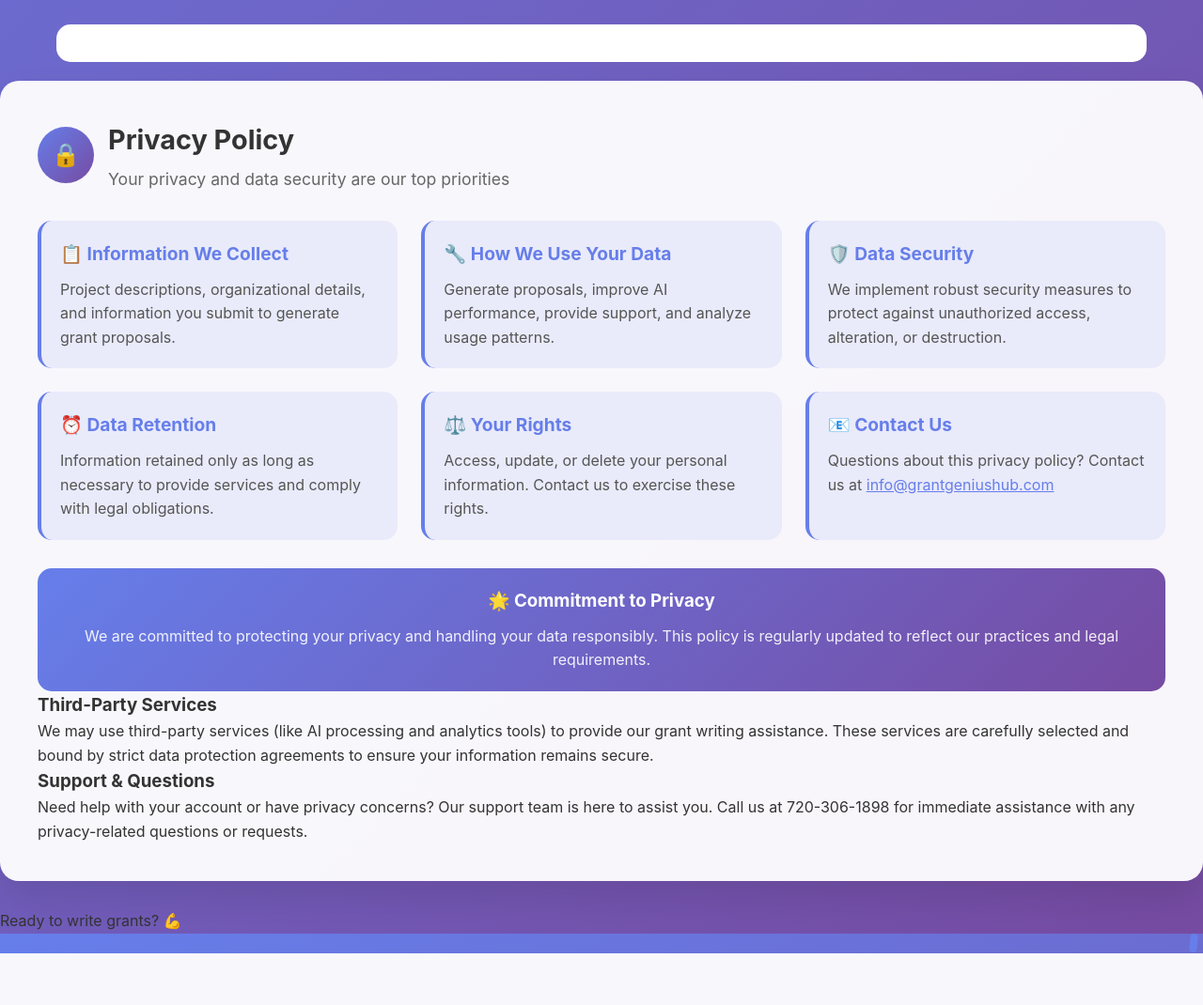
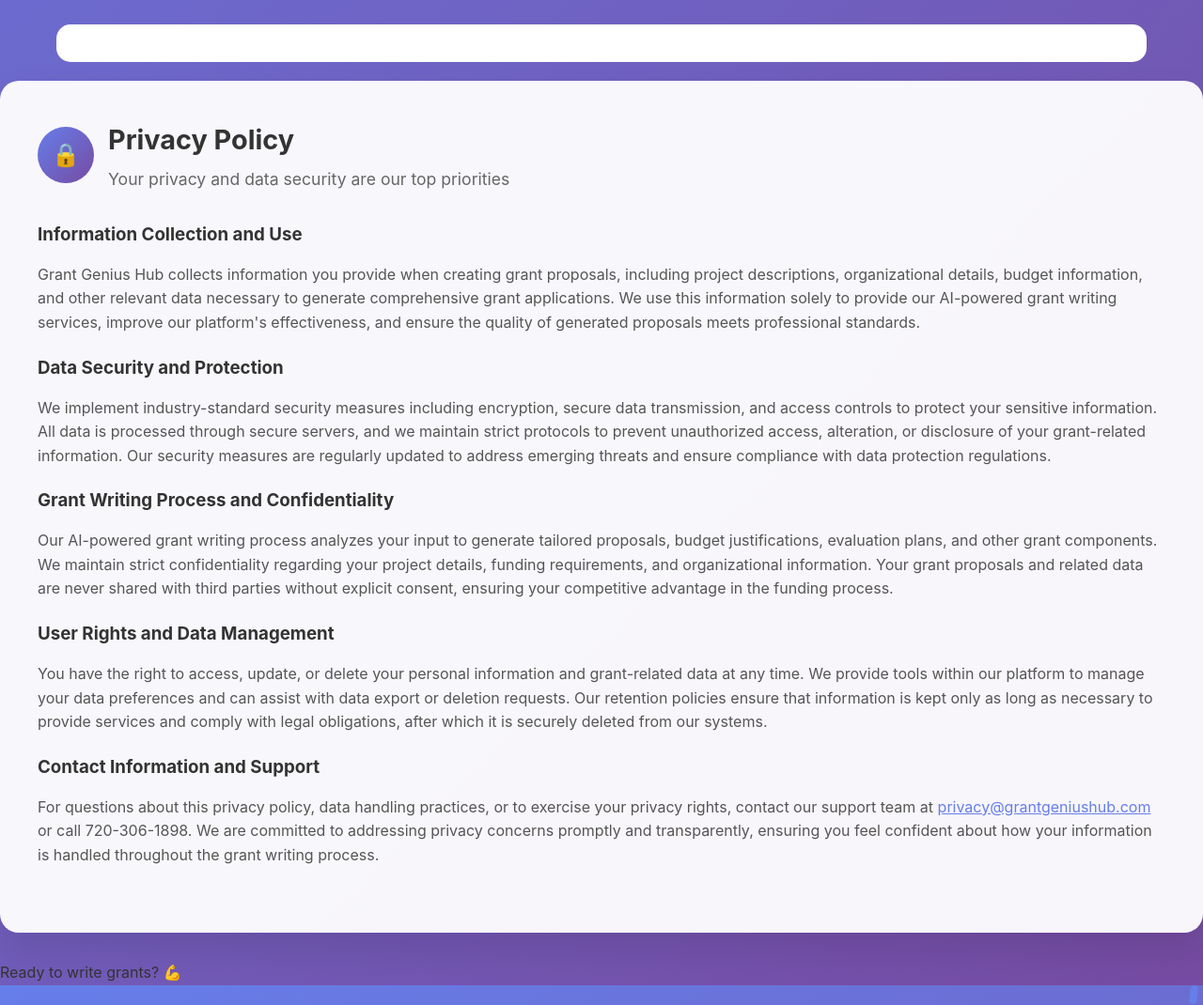
Before and after one commit to voycebutler18/GrantGenius-, a Flask app: page / in a window 1280 px wide. Shown: the part 1430-2500 px from the top of the page at 94% size. Before the commit the page ends 2445 px from the top, so only its background shows below. Run offline with Flask 3, Linux system fonts and the light colour scheme.

Commit message:
Update index.html

```diff
--- a/templates/index.html
+++ b/templates/index.html
@@ -790,45 +790,32 @@
         </div>
     </div>
 
-    <div style="display: grid; grid-template-columns: repeat(auto-fit, minmax(300px, 1fr)); gap: 25px; margin-bottom: 30px;">
-        <div style="background: rgba(102, 126, 234, 0.1); border-radius: 15px; padding: 20px; border-left: 4px solid #667eea;">
-            <h3 style="color: #667eea; margin-bottom: 10px; font-size: 1.2rem;">📋 Information We Collect</h3>
-            <p style="color: #555; margin: 0;">Project descriptions, organizational details, and information you submit to generate grant proposals.</p>
-        </div>
+    <div style="margin-bottom: 30px;">
+        <h3 style="color: #333; margin-bottom: 15px;">Information Collection and Use</h3>
+        <p style="color: #555; line-height: 1.6; margin-bottom: 20px;">
+            Grant Genius Hub collects information you provide when creating grant proposals, including project descriptions, organizational details, budget information, and other relevant data necessary to generate comprehensive grant applications. We use this information solely to provide our AI-powered grant writing services, improve our platform's effectiveness, and ensure the quality of generated proposals meets professional standards.
+        </p>
 
-        <div style="background: rgba(102, 126, 234, 0.1); border-radius: 15px; padding: 20px; border-left: 4px solid #667eea;">
-            <h3 style="color: #667eea; margin-bottom: 10px; font-size: 1.2rem;">🔧 How We Use Your Data</h3>
-            <p style="color: #555; margin: 0;">Generate proposals, improve AI performance, provide support, and analyze usage patterns.</p>
-        </div>
+        <h3 style="color: #333; margin-bottom: 15px;">Data Security and Protection</h3>
+        <p style="color: #555; line-height: 1.6; margin-bottom: 20px;">
+            We implement industry-standard security measures including encryption, secure data transmission, and access controls to protect your sensitive information. All data is processed through secure servers, and we maintain strict protocols to prevent unauthorized access, alteration, or disclosure of your grant-related information. Our security measures are regularly updated to address emerging threats and ensure compliance with data protection regulations.
+        </p>
 
-        <div style="background: rgba(102, 126, 234, 0.1); border-radius: 15px; padding: 20px; border-left: 4px solid #667eea;">
-            <h3 style="color: #667eea; margin-bottom: 10px; font-size: 1.2rem;">🛡️ Data Security</h3>
-            <p style="color: #555; margin: 0;">We implement robust security measures to protect against unauthorized access, alteration, or destruction.</p>
-        </div>
+        <h3 style="color: #333; margin-bottom: 15px;">Grant Writing Process and Confidentiality</h3>
+        <p style="color: #555; line-height: 1.6; margin-bottom: 20px;">
+            Our AI-powered grant writing process analyzes your input to generate tailored proposals, budget justifications, evaluation plans, and other grant components. We maintain strict confidentiality regarding your project details, funding requirements, and organizational information. Your grant proposals and related data are never shared with third parties without explicit consent, ensuring your competitive advantage in the funding process.
+        </p>
 
-        <div style="background: rgba(102, 126, 234, 0.1); border-radius: 15px; padding: 20px; border-left: 4px solid #667eea;">
-            <h3 style="color: #667eea; margin-bottom: 10px; font-size: 1.2rem;">⏰ Data Retention</h3>
-            <p style="color: #555; margin: 0;">Information retained only as long as necessary to provide services and comply with legal obligations.</p>
-        </div>
+        <h3 style="color: #333; margin-bottom: 15px;">User Rights and Data Management</h3>
+        <p style="color: #555; line-height: 1.6; margin-bottom: 20px;">
+            You have the right to access, update, or delete your personal information and grant-related data at any time. We provide tools within our platform to manage your data preferences and can assist with data export or deletion requests. Our retention policies ensure that information is kept only as long as necessary to provide services and comply with legal obligations, after which it is securely deleted from our systems.
+        </p>
 
-        <div style="background: rgba(102, 126, 234, 0.1); border-radius: 15px; padding: 20px; border-left: 4px solid #667eea;">
-            <h3 style="color: #667eea; margin-bottom: 10px; font-size: 1.2rem;">⚖️ Your Rights</h3>
-            <p style="color: #555; margin: 0;">Access, update, or delete your personal information. Contact us to exercise these rights.</p>
-        </div>
-
-        <div style="background: rgba(102, 126, 234, 0.1); border-radius: 15px; padding: 20px; border-left: 4px solid #667eea;">
-            <h3 style="color: #667eea; margin-bottom: 10px; font-size: 1.2rem;">📧 Contact Us</h3>
-            <p style="color: #555; margin: 0;">Questions about this privacy policy? Contact us at <a href="mailto:info@grantgeniushub.com" style="color: #667eea;">info@grantgeniushub.com</a></p>
-        </div>
+        <h3 style="color: #333; margin-bottom: 15px;">Contact Information and Support</h3>
+        <p style="color: #555; line-height: 1.6;">
+            For questions about this privacy policy, data handling practices, or to exercise your privacy rights, contact our support team at <a href="mailto:privacy@grantgeniushub.com" style="color: #667eea;">privacy@grantgeniushub.com</a> or call 720-306-1898. We are committed to addressing privacy concerns promptly and transparently, ensuring you feel confident about how your information is handled throughout the grant writing process.
+        </p>
     </div>
-    <div style="background: linear-gradient(135deg, #667eea 0%, #764ba2 100%); color: white; padding: 20px; border-radius: 15px; text-align: center;">
-        <h3 style="margin-bottom: 10px;">🌟 Commitment to Privacy</h3>
-        <p style="margin: 0; opacity: 0.9;">We are committed to protecting your privacy and handling your data responsibly. This policy is regularly updated to reflect our practices and legal requirements.</p>
-    </div>
-    <h3>Third-Party Services</h3>
-    <p>We may use third-party services (like AI processing and analytics tools) to provide our grant writing assistance. These services are carefully selected and bound by strict data protection agreements to ensure your information remains secure.</p>
-    <h3>Support & Questions</h3>
-    <p>Need help with your account or have privacy concerns? Our support team is here to assist you. Call us at 720-306-1898 for immediate assistance with any privacy-related questions or requests.</p>
 </div>
 <div class="walking-ai" id="walkingAI">
     <div class="speech-bubble" id="speechBubble">
```
